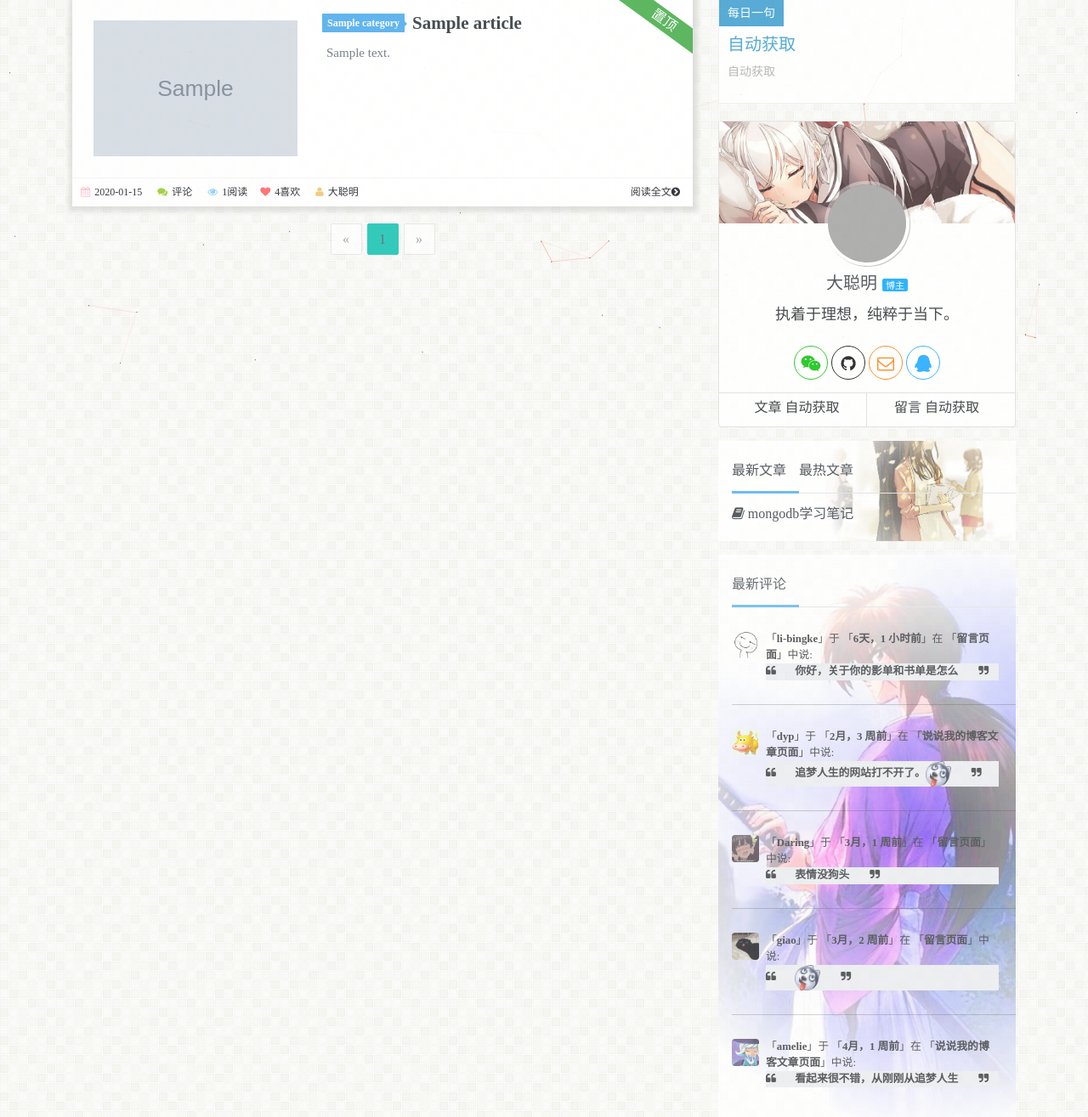
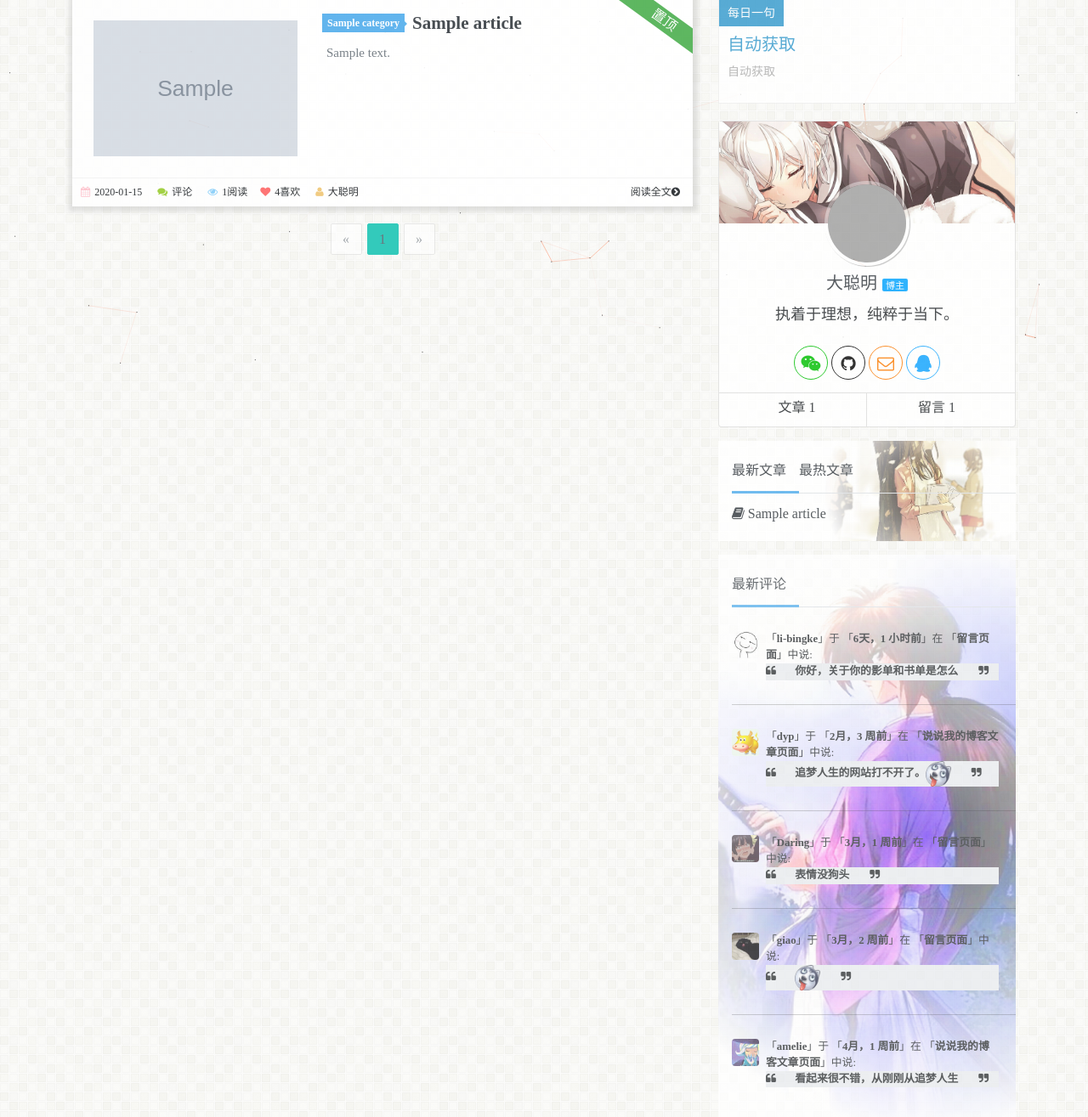
Before and after one commit to libo-sober/bloglee, a Django app: page / in a window 1280 px wide. Shown: the part 353-1668 px from the top of the page at 85% size. Run offline with Django 3.2, Linux system fonts and the light colour scheme; tables that the repository leaves empty hold one stand-in row (values such as "Sample post"); grey boxes marked "Sample" are stand-in pictures; some libraries are stand-ins or nearby versions; some web fonts are replaced; grey boxes are pictures that could not be loaded.

Commit message:
分页置顶bug修改

```diff
--- a/blog/views.py
+++ b/blog/views.py
@@ -19,13 +19,19 @@ class Index(View):
 
     def get(self, request):
         """首页展示"""
-
+        # 文章总数
+        article_count = models.Article.objects.count()
+        # 评论总数
+        comment_count = models.Comment.objects.count()
         page_id = request.GET.get('page')  # 获取get请求中的page数据
         num = models.Article.objects.all().count()  # 总共记录数
         base_url = request.path  # 请求路径
         get_data = request.GET.copy()  # 直接调用这个类自己的copy方法或者deepcopy方法或者自己import copy 都可以实现内容允许修改
-        models.Article.objects.filter(is_recommend=1).update(add_time=time)  # <QuerySet [<Article: 太黑的诱惑>]>
-        all_articles = models.Article.objects.all().order_by('-add_time')  # <QuerySet [<Article: 333>]>
+        # models.Article.objects.filter(is_recommend=1).update(add_time=time)  # <QuerySet [<Article: 太黑的诱惑>]>
+        # all_articles = models.Article.objects.all().order_by('-add_time')  # <QuerySet [<Article: 333>]>
+        top_articles = list(models.Article.objects.filter(is_recommend=1))
+        articles = list(models.Article.objects.filter(is_recommend=False).order_by('-add_time'))
+        all_articles = top_articles + articles
         # 以后直接在settings配置文件中修改即可
         page_count = settings.PAGE_COUNT  # 页数栏显示多少个数
         record = settings.RECORD  # 每页显示多少条记录
@@ -37,7 +43,13 @@ class Index(View):
         # 文章分类
         categories = models.Category.objects.all()
 
-        return render(request, 'index.html', {'all_articles': all_articles, 'page_html': html_obj.html_page(), 'categories': categories, })
+        # 最新文章
+        new_articles = models.Article.objects.all().order_by('-add_time')[:5]
+        # 最热文章
+        hot_articles = models.Article.objects.all().order_by('click_count')[:5]
+
+        return render(request, 'index.html', {'all_articles': all_articles, 'page_html': html_obj.html_page(), 'categories':
+            categories, 'article_count': article_count, 'comment_count': comment_count, 'new_articles': new_articles, 'hot_articles': hot_articles})
 
 
 class ArticleView(View):
--- a/templates/index.html
+++ b/templates/index.html
@@ -49,7 +49,7 @@
             {% if article.is_recommend == 1 %}
 
                 <a href="{% url 'detail' article.id %}"><i
-                        class="fa fa-calendar c4"></i>{{ article.update_time | date:"Y-m-d" }}</a>
+                        class="fa fa-calendar c4"></i>{{ article.add_time | date:"Y-m-d" }}</a>
 
             {% elif article.is_recommend == 0 %}
                 <a href="{% url 'detail' article.id %}"><i
@@ -106,9 +106,9 @@
                            data-trigger="hover click" data-html="true" data-title="博主微信"
                            data-content="<img src='{% static "image/weinxin.jpg" %}' width='150px' height='150px'>"><i
                                 class="fa fa-weixin" aria-hidden="true"></i></a>
-                        <a target="_blank" href="javascript:;" rel="nofollow"><i class="fa fa-github"
+                        <a target="_blank" href="https://github.com/SoberLee/" rel="nofollow"><i class="fa fa-github"
                                                                                  aria-hidden="true"></i></a>
-                        <a target="_blank" href="javascript:;" rel="nofollow"><i class="fa fa-envelope-o"
+                        <a target="_blank" rel="nofollow" href="mailto:libo_sober@163.com"><i class="fa fa-envelope-o"
                                                                                  aria-hidden="true"></i></a>
                         <a id="link_qq" href="javascript:;" rel="nofollow" data-toggle="popover" data-title="博主QQ"
                            data-trigger="hover click" data-html="true"
@@ -116,8 +116,8 @@
                                 class="fa fa-qq" aria-hidden="true"></i></a>
                     </div>
                     <div class="about-inf">
-                        <span class="about-pn">文章 自动获取</span>
-                        <span class="about-cn">留言 自动获取</span>
+                        <span class="about-pn">文章 {{ article_count }}</span>
+                        <span class="about-cn">留言 {{ comment_count }}</span>
                     </div>
 
                 </div>
@@ -143,23 +143,23 @@
                 <div class="tab-content">
                     <div class="tab-pane active" id="new" role="tabpanel">
                         <ul class="list-group list-group-flush">
-
-                            <a class="pl-0 list-group-item text-truncate text-dark " title="mongodb学习笔记"
+                            {% for article in new_articles %}
+                            <a class="pl-0 list-group-item text-truncate text-dark " title="{{ article.title }}"
                                href="note-mongodb.html">
                                 <i class="fa  fa-book"></i>
-                                mongodb学习笔记
+                                {{ article.title }}
                             </a>
-
+                            {% endfor %}
                         </ul>
                     </div>
                     <div class="tab-pane" id="hot" role="tabpanel">
                         <ul class="list-group list-group-flush">
-
-                            <a class="pl-0 list-group-item text-truncate text-dark " title="说说我的博客" href="datail.html">
+                        {% for article in hot_articles %}
+                            <a class="pl-0 list-group-item text-truncate text-dark " title="{{ article.title }}" href="datail.html">
                                 <i class="fa  fa-book"></i>
-                                说说我的博客
+                                {{ article.title }}
                             </a>
-
+                        {% endfor %}
 
                         </ul>
                     </div>
```
Also changed, not shown: 1 other file.
